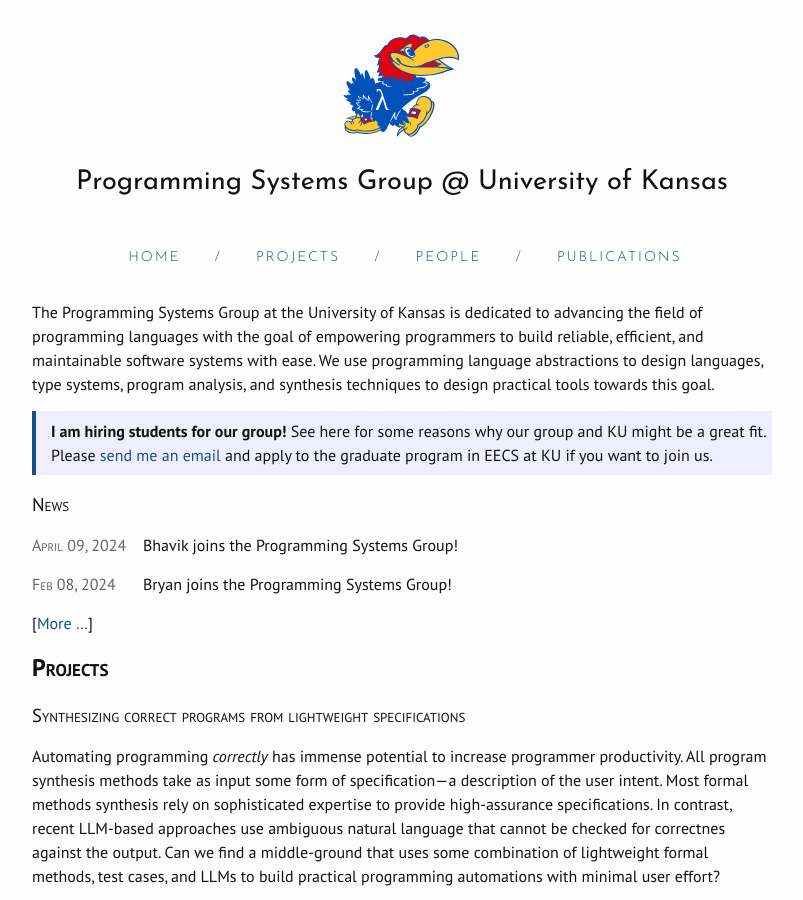
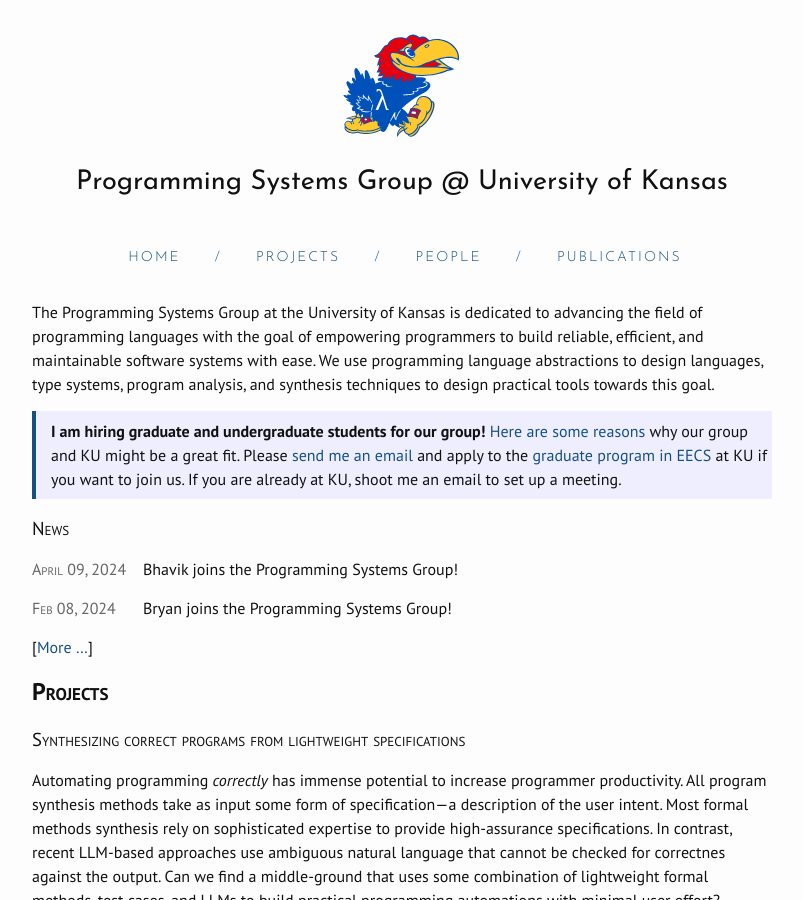
Before and after one commit to ku-progsys/ku-progsys.github.io, a Jekyll site: the page built from index.md, in a window 1280 px wide and 900 px high. Shown: the whole window, without its empty margins (238-1041 px from the left). Built offline with Jekyll 4.4.1, drawn with Linux system fonts in a browser that asks for light colours; nearby versions of some CDN libraries.

Commit message:
cta update

```diff
--- a/_includes/header.html
+++ b/_includes/header.html
@@ -13,11 +13,11 @@
     <!-- <a class="page-link {% if page.url == '/' or page.url == '' %}active{% endif %}" href="{{sitePage.url | prepend: site.baseurl }}/">Home</a> -->
     <a class="page-link" href="/">Home</a>
     <span class="exclamationMark">/</span>
-    <a class="page-link" href="#projects">Projects</a>
+    <a class="page-link" href="/#projects">Projects</a>
     <span class="exclamationMark">/</span>
-    <a class="page-link" href="#people">People</a>
+    <a class="page-link" href="/#people">People</a>
     <span class="exclamationMark">/</span>
-    <a class="page-link" href="#publications">Publications</a>
+    <a class="page-link" href="/#publications">Publications</a>
 
     {% assign navPages = site.pages | where: "navbar", true %}
     {% for sitePage in navPages %}
--- a/_includes/overview.md
+++ b/_includes/overview.md
@@ -1,3 +1,3 @@
 The Programming Systems Group at the University of Kansas is dedicated to advancing the field of programming languages with the goal of empowering programmers to build reliable, efficient, and maintainable software systems with ease. We use programming language abstractions to design languages, type systems, program analysis, and synthesis techniques to design practical tools towards this goal.
 
-> **I am hiring students for our group!** See here for some reasons why our group and KU might be a great fit. Please [send me an email](mailto:sankha@ku.edu) and apply to the graduate program in EECS at KU if you want to join us.
+> **I am hiring graduate and undergraduate students for our group!** [Here are some reasons](/why-ku) why our group and KU might be a great fit. Please [send me an email](mailto:sankha@ku.edu) and apply to the [graduate program in EECS](https://eecs.ku.edu/graduate-programs) at KU if you want to join us. If you are already at KU, shoot me an email to set up a meeting.
```
